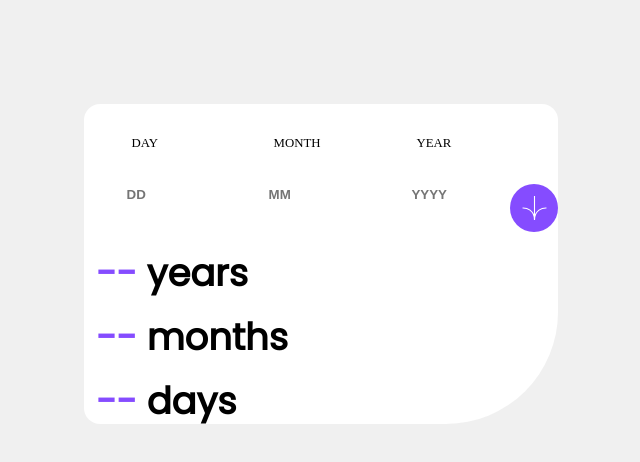
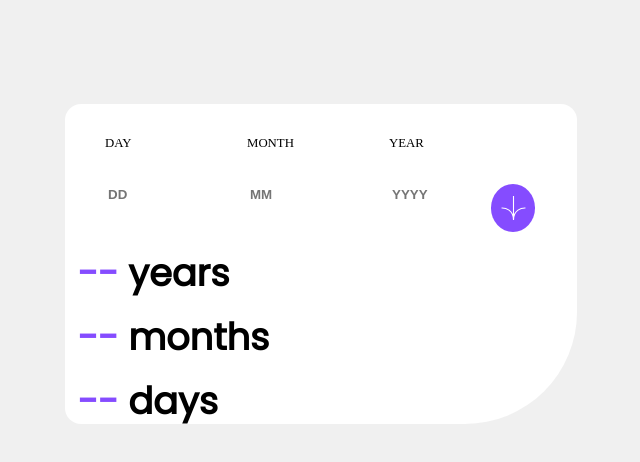
Before and after one commit to Tawakalt10/age-calculator-challenge, a plain HTML site: page index.html in a window 1280 px wide. Shown: the whole page, without its empty margins (319-959 px from the left). Drawn offline with Linux system fonts and the light colour scheme.

Commit message:
new changes

```diff
--- a/styles.css
+++ b/styles.css
@@ -27,7 +27,7 @@ body{
 
 
 .details-field-paragraph{
-    margin: 2rem 3rem;
+    margin: 2rem 2.5rem;
     font-weight:100 ;
     text-transform: uppercase;
     font-size: .8rem;
@@ -64,6 +64,7 @@ input[type=text]:hover{
     height: 3rem;
     overflow: hidden;
     margin-top: 5rem;
+    margin-right: 2.6rem;
 
 }
 
```
